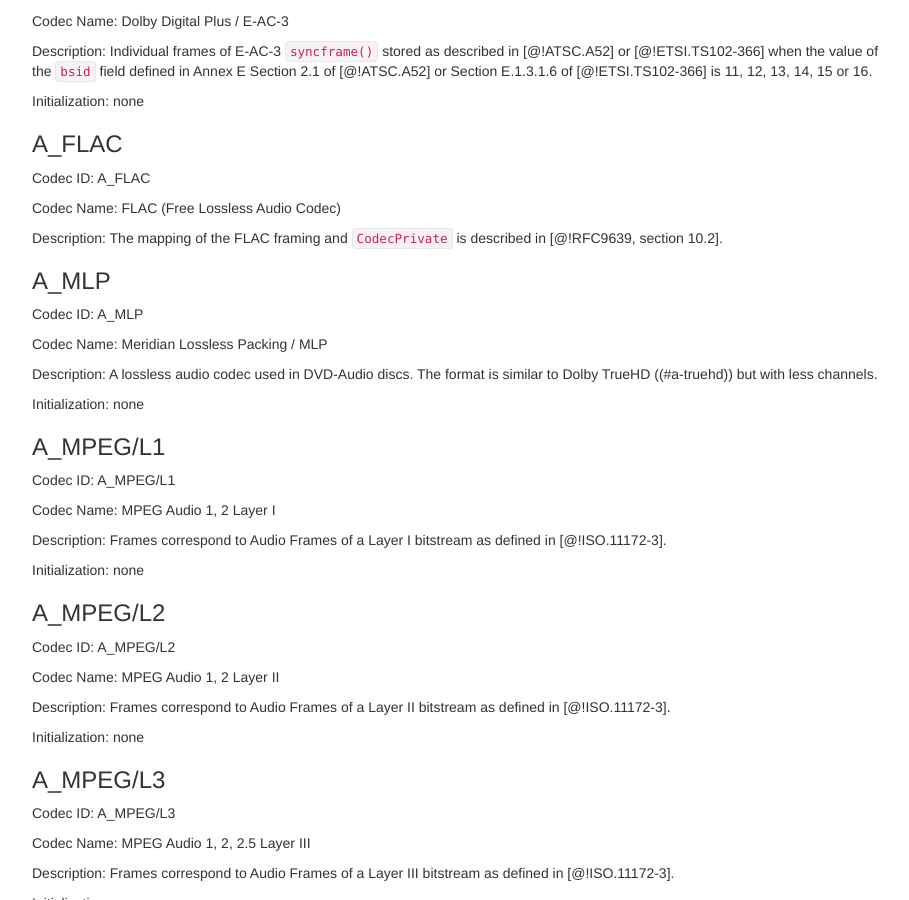
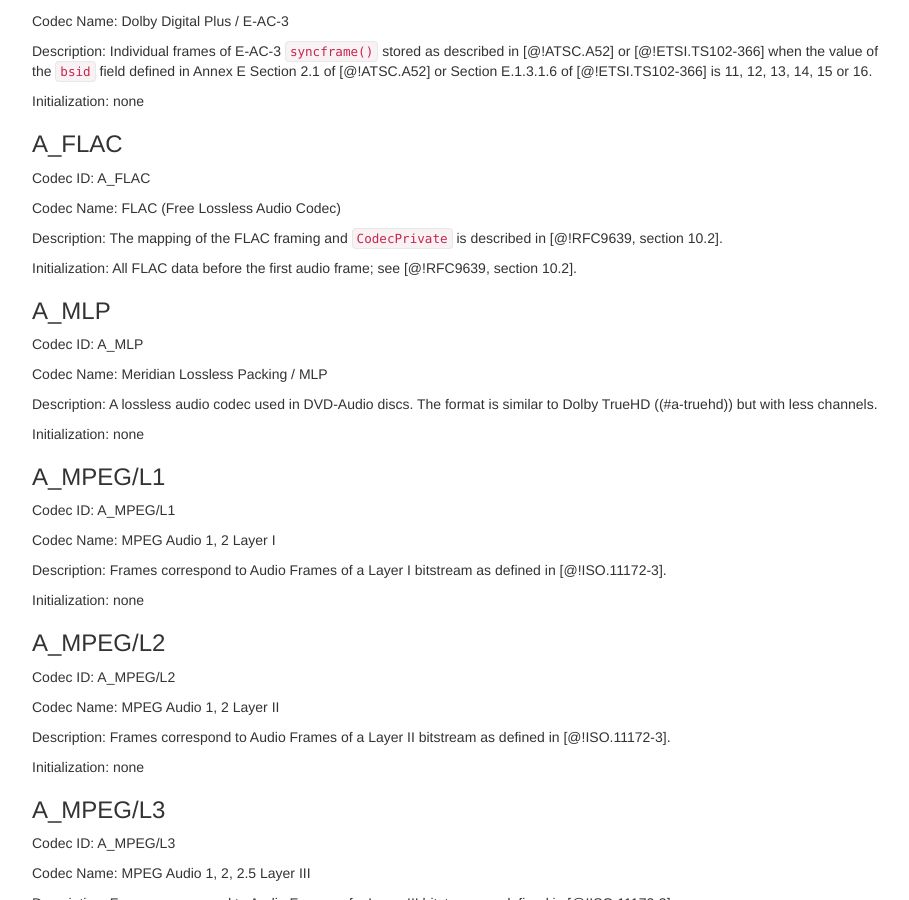
Before and after one commit to ietf-wg-cellar/matroska-specification, a Jekyll site: the page built from codec_specs.md, in a window 1280 px wide and 900 px high, scrolled down 11911 px. Shown: the whole window, without its empty margins (273-1182 px from the left). Built offline with Jekyll 4.4.1, drawn with Linux system fonts in a browser that asks for light colours; our own code applies the rules of GitHub Pages for plain Markdown files.

Commit message:
add a link for the FLAC CodecPrivate
even if it's the same section as the previous line.

```diff
--- a/codec_specs.md
+++ b/codec_specs.md
@@ -702,6 +702,8 @@
 
 Description: The mapping of the FLAC framing and `CodecPrivate` is described in [@!RFC9639, section 10.2].
 
+Initialization: All FLAC data before the first audio frame; see [@!RFC9639, section 10.2].
+
 ### A_MLP
 
 Codec ID: A_MLP
```
